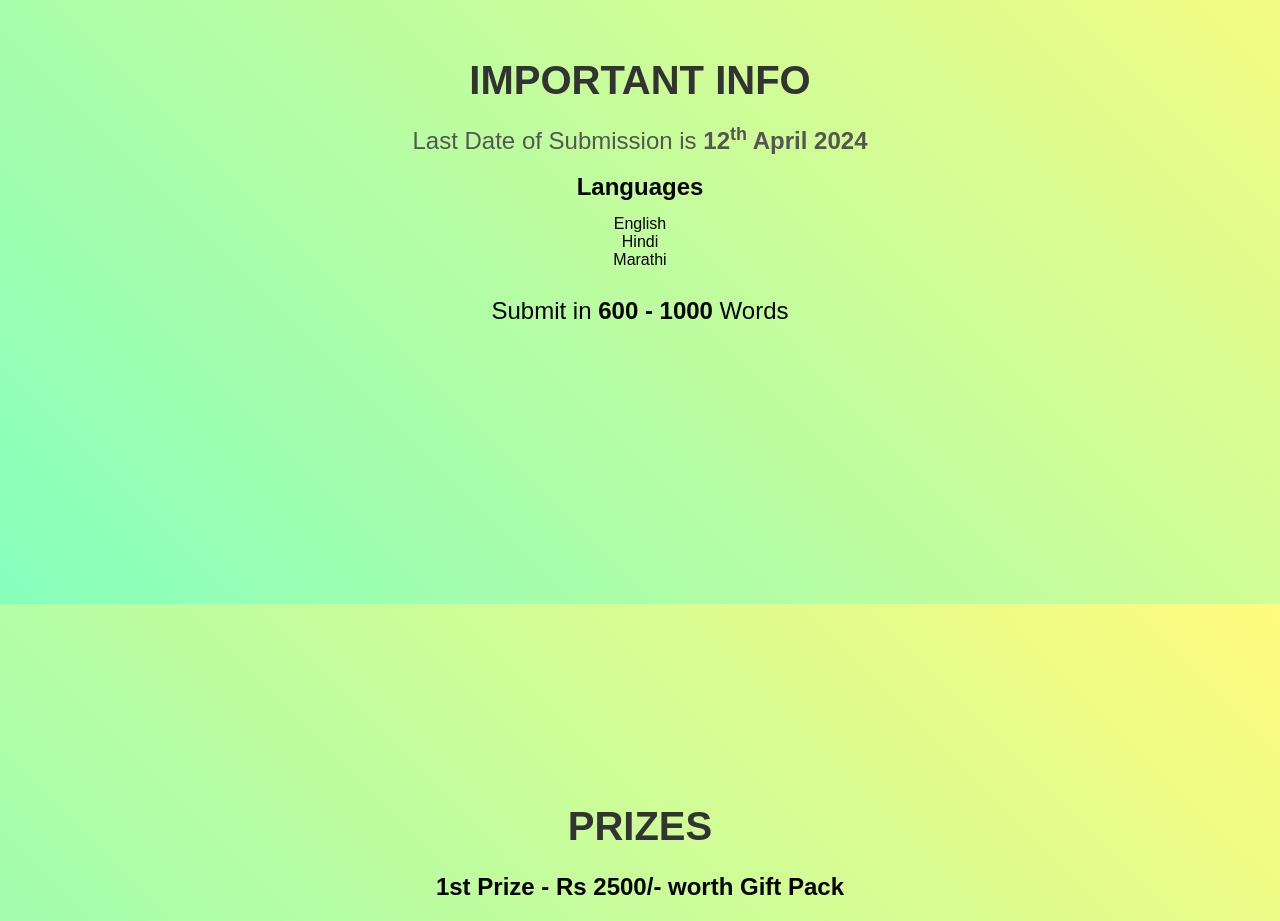
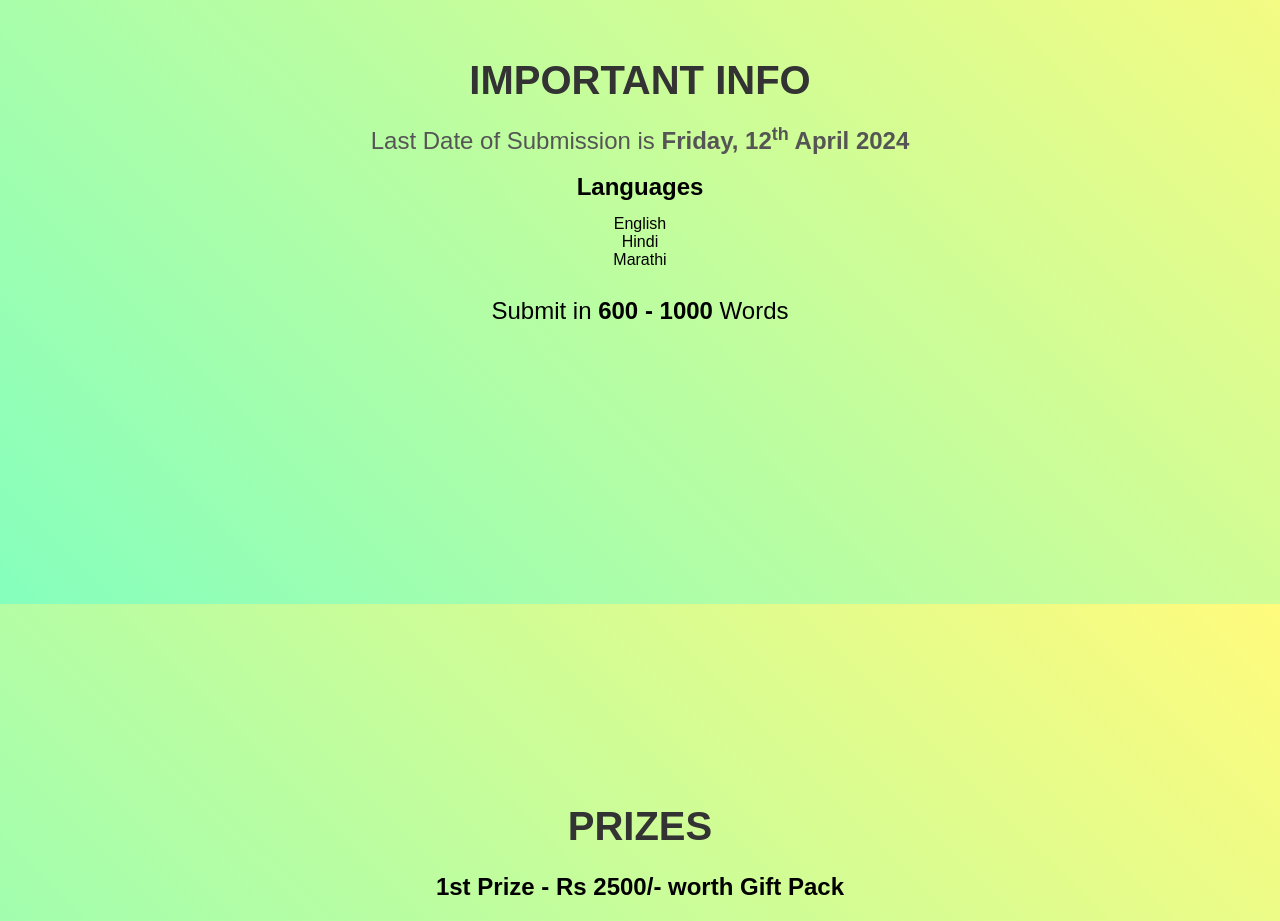
Before and after one commit to Harshadsonar/rama-navami-app, a React (Create React App) app: page / in a window 1280 px wide. Shown: the part 1940-2861 px from the top of the page. Built offline with nearby package versions, Linux system fonts and the light colour scheme.

Commit message:
day changes

```diff
--- a/src/components/Dates.jsx
+++ b/src/components/Dates.jsx
@@ -5,7 +5,7 @@ export default function Dates() {
     <section className="dates-page" id='dates'>
       <h2 className="title">IMPORTANT INFO</h2>
       <div className="date-info">
-        <p className="date">Last Date of Submission is <b>12<sup>th</sup> April 2024</b></p>
+        <p className="date">Last Date of Submission is <b>Friday, 12<sup>th</sup> April 2024</b></p>
         <p><b>Languages</b></p>
         <ul style={{color:"#000", listStyleType:"none"}}>
           <li>English</li>
```
